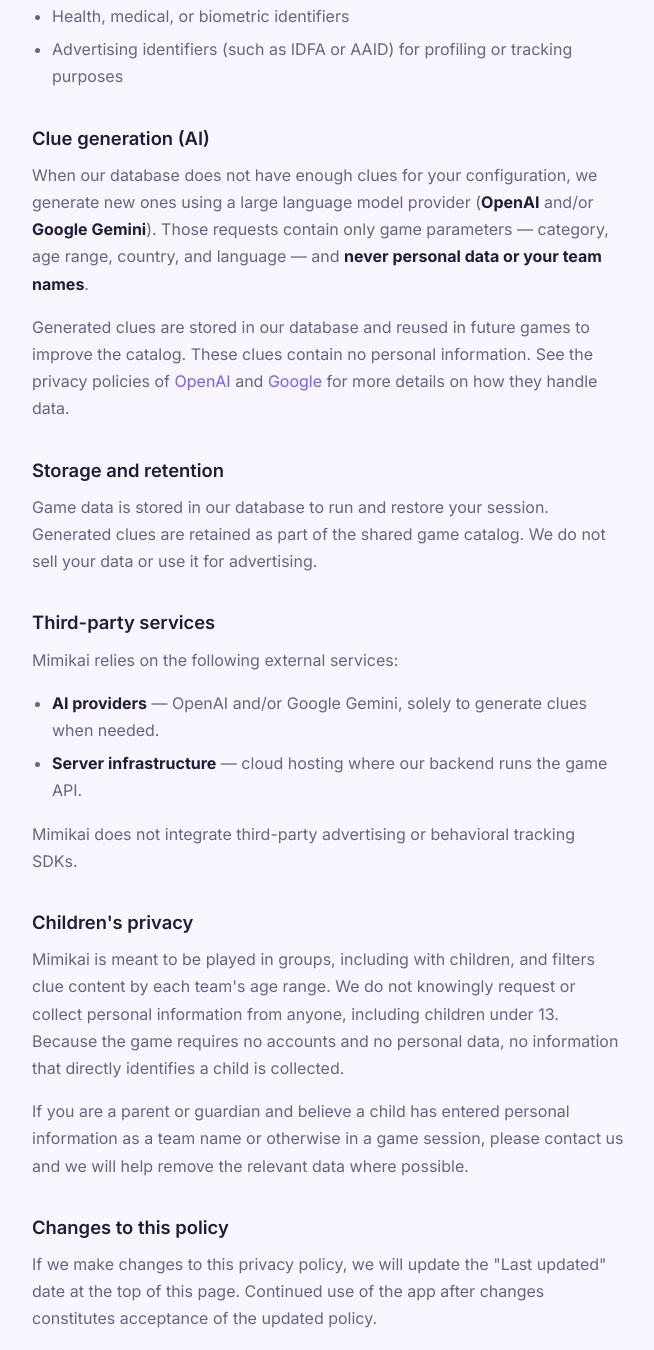
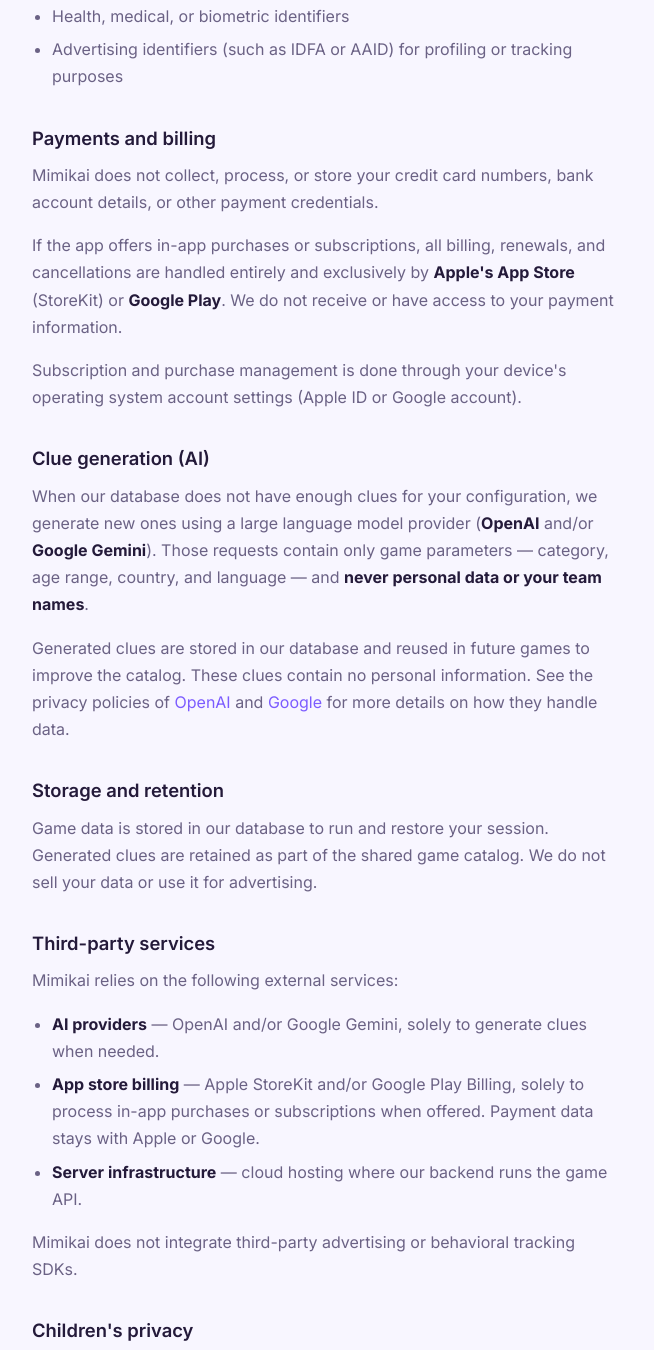
Before and after one commit to TheBTeamCol/mimikai-site, a plain HTML site: page privacy.html in a window 1280 px wide. Shown: the part 1346-2696 px from the top of the page, without its empty margins (312-966 px from the left). Drawn offline with Linux system fonts and the light colour scheme.

Commit message:
Add payments and billing section to privacy policy, clarifying that Mimikai does not handle payment information and that all transactions are managed through Apple and Google platforms.

```diff
--- a/privacy.html
+++ b/privacy.html
@@ -120,6 +120,11 @@
             <li>Advertising identifiers (such as IDFA or AAID) for profiling or tracking purposes</li>
         </ul>
 
+        <h2>Payments and billing</h2>
+        <p>Mimikai does not collect, process, or store your credit card numbers, bank account details, or other payment credentials.</p>
+        <p>If the app offers in-app purchases or subscriptions, all billing, renewals, and cancellations are handled entirely and exclusively by <strong>Apple's App Store</strong> (StoreKit) or <strong>Google Play</strong>. We do not receive or have access to your payment information.</p>
+        <p>Subscription and purchase management is done through your device's operating system account settings (Apple ID or Google account).</p>
+
         <h2>Clue generation (AI)</h2>
         <p>When our database does not have enough clues for your configuration, we generate new ones using a large language model provider (<strong>OpenAI</strong> and/or <strong>Google Gemini</strong>). Those requests contain only game parameters — category, age range, country, and language — and <strong>never personal data or your team names</strong>.</p>
         <p>Generated clues are stored in our database and reused in future games to improve the catalog. These clues contain no personal information. See the privacy policies of <a href="https://openai.com/policies/privacy-policy" target="_blank" rel="noopener">OpenAI</a> and <a href="https://policies.google.com/privacy" target="_blank" rel="noopener">Google</a> for more details on how they handle data.</p>
@@ -131,6 +136,7 @@
         <p>Mimikai relies on the following external services:</p>
         <ul>
             <li><strong>AI providers</strong> — OpenAI and/or Google Gemini, solely to generate clues when needed.</li>
+            <li><strong>App store billing</strong> — Apple StoreKit and/or Google Play Billing, solely to process in-app purchases or subscriptions when offered. Payment data stays with Apple or Google.</li>
             <li><strong>Server infrastructure</strong> — cloud hosting where our backend runs the game API.</li>
         </ul>
         <p>Mimikai does not integrate third-party advertising or behavioral tracking SDKs.</p>
```
